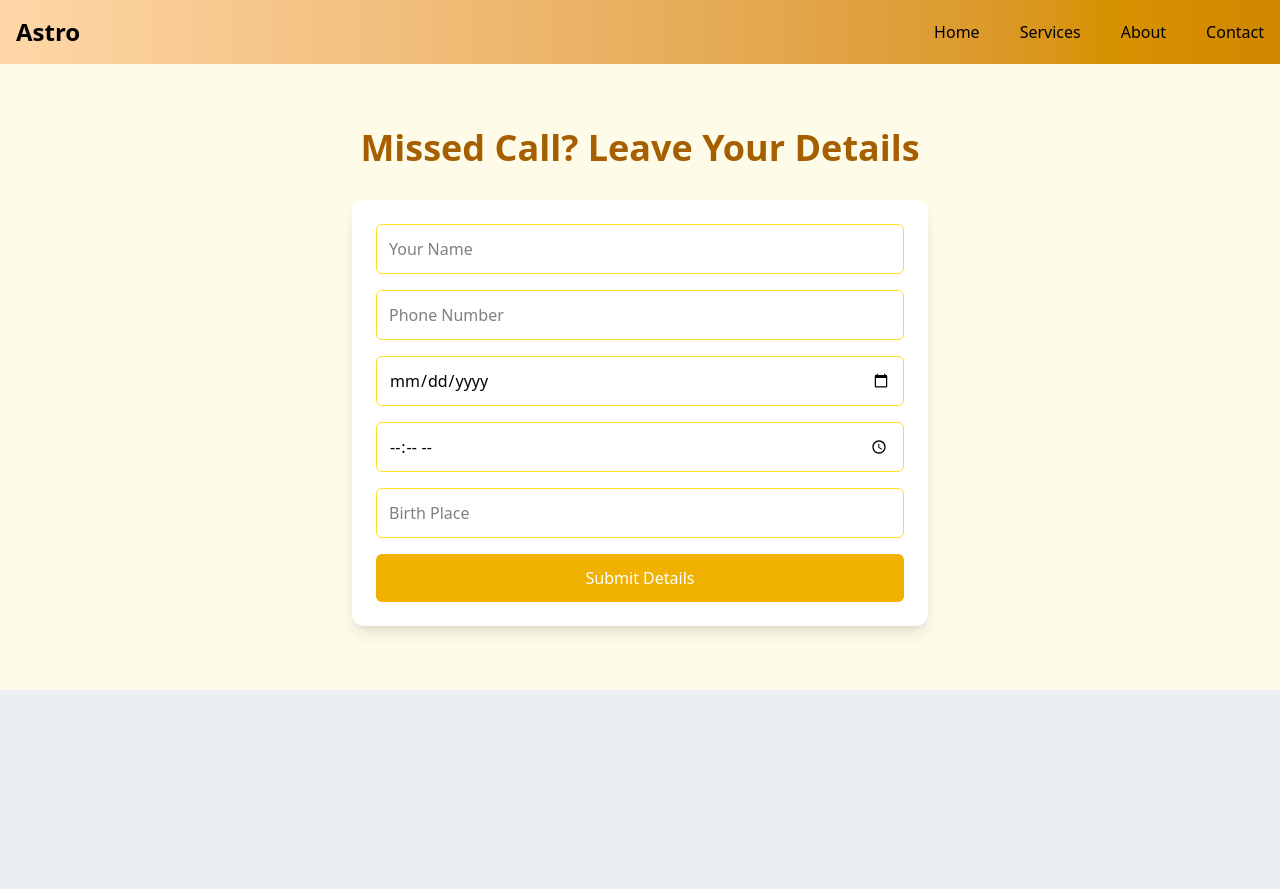
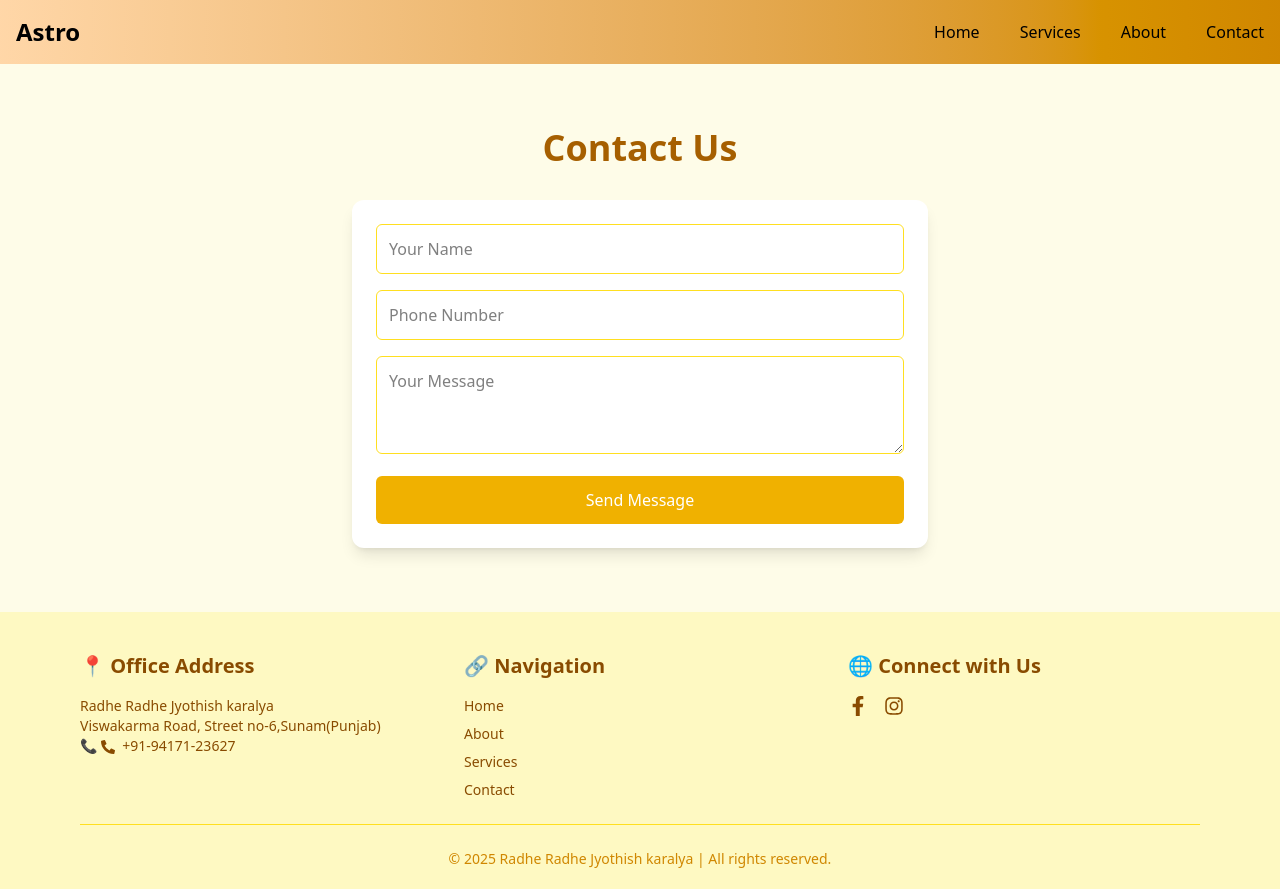
Before and after one commit to harshdeveloper123/astrologyproject, a React (Vite) app in the folder client/: page /contact in a window 1280 px wide. Before the commit the page ends 800 px from the top, so only its background shows below. Built offline with nearby package versions, Linux system fonts and the light colour scheme.

Commit message:
completion of footer and changes in contact form

```diff
--- a/client/package.json
+++ b/client/package.json
@@ -15,6 +15,7 @@
     "lucide-react": "^0.525.0",
     "react": "^19.1.0",
     "react-dom": "^19.1.0",
+    "react-icons": "^5.5.0",
     "react-router-dom": "^7.6.3",
     "tailwindcss": "^4.1.11"
   },
--- a/client/src/App.jsx
+++ b/client/src/App.jsx
@@ -5,14 +5,16 @@ import Home from './Pages/Home';
 import About from './Pages/About'
 import Contact from './Pages/Contact';
 import Services from './Pages/Services'
-
+import Footer from './Components/Footer';
 
 
 
 function App() {
 
   return (
+
     <>
+
       <Navbar/>
       <Routes>
         <Route path='/' element={<Home/>}/>
@@ -20,9 +22,10 @@ function App() {
         <Route path='/services' element={<Services/>}/>
         <Route path='/contact' element={<Contact/>}/>
       </Routes>
-
+      <Footer/>
 
     </>
+
   )
 }
 
--- /dev/null
+++ b/client/src/Components/Footer.jsx
@@ -0,0 +1,57 @@
+import React from 'react'
+import { Link } from 'react-router-dom'
+import { FaFacebookF, FaInstagram, FaPhoneAlt, FaMapMarkerAlt } from 'react-icons/fa'
+
+const Footer = () => {
+  return (
+    <footer className="bg-yellow-100 text-yellow-800 pt-10 pb-5 px-5 md:px-20">
+      <div className="grid md:grid-cols-3 gap-8">
+
+        {/* Address */}
+        <div>
+          <h3 className="text-xl font-semibold mb-4">📍 Office Address</h3>
+          <p className="text-sm">
+            Radhe Radhe Jyothish karalya <br />
+            Viswakarma Road, Street no-6,Sunam(Punjab) <br />
+            📞 <FaPhoneAlt className="inline mr-1" /> +91-94171-23627
+          </p>
+        </div>
+
+        {/* Navigation Links */}
+        <div>
+          <h3 className="text-xl font-semibold mb-4">🔗 Navigation</h3>
+          <ul className="space-y-2 text-sm">
+            <li><Link to="/" className="hover:text-yellow-600">Home</Link></li>
+            <li><Link to="/about" className="hover:text-yellow-600">About</Link></li>
+            <li><Link to="/services" className="hover:text-yellow-600">Services</Link></li>
+            <li><Link to="/contact" className="hover:text-yellow-600">Contact</Link></li>
+          </ul>
+        </div>
+
+        {/* Social Links */}
+        <div>
+          <h3 className="text-xl font-semibold mb-4">🌐 Connect with Us</h3>
+          <div className="flex space-x-4 mt-2">
+            <a href="https://facebook.com" target="_blank" rel="noopener noreferrer"
+               className="text-yellow-800 hover:text-yellow-600 text-xl">
+              <FaFacebookF />
+            </a>
+            <a href="https://instagram.com" target="_blank" rel="noopener noreferrer"
+               className="text-yellow-800 hover:text-yellow-600 text-xl">
+              <FaInstagram />
+            </a>
+          </div>
+        </div>
+      </div>
+
+      <hr className="my-6 border-yellow-300" />
+
+      {/* Copyright */}
+      <p className="text-center text-sm text-yellow-600">
+        © {new Date().getFullYear()} Radhe Radhe Jyothish karalya | All rights reserved.
+      </p>
+    </footer>
+  )
+}
+
+export default Footer
--- a/client/src/Components/Missedcallform.jsx
+++ /dev/null
@@ -1,86 +0,0 @@
-import React, { useState } from 'react'
-
-function Missedcallform() {
-  const [form, setForm] = useState({
-    name: '', phone: '', dob: '', birthTime: '', birthPlace: ''
-  })
-
-  const handleChange = (e) => {
-    setForm({ ...form, [e.target.name]: e.target.value })
-  }
-
-  const handleSubmit = (e) => {
-    e.preventDefault()
-    console.log('Missed Call Form submitted:', form)
-    setForm({ name: '', phone: '', dob: '', birthTime: '', birthPlace: '' })
-  }
-
-  return (
-    <div className="bg-yellow-50 p-8 md:p-16">
-      <h2 className="text-3xl sm:text-4xl font-bold text-yellow-700 text-center mb-8">Missed Call? Leave Your Details</h2>
-      <form
-        onSubmit={handleSubmit}
-        className="max-w-xl mx-auto space-y-4 bg-white p-6 rounded-xl shadow-lg"
-      >
-        <input
-          type="text"
-          name="name"
-          placeholder="Your Name"
-          value={form.name}
-          onChange={handleChange}
-          required
-          className="w-full p-3 border border-yellow-300 rounded-md focus:outline-none focus:ring-2 focus:ring-yellow-500"
-        />
-
-        <input
-          type="tel"
-          name="phone"
-          placeholder="Phone Number"
-          value={form.phone}
-          onChange={handleChange}
-          required
-          className="w-full p-3 border border-yellow-300 rounded-md focus:outline-none focus:ring-2 focus:ring-yellow-500"
-        />
-
-        <input
-          type="date"
-          name="dob"
-          placeholder="Date of Birth"
-          value={form.dob}
-          onChange={handleChange}
-          required
-          className="w-full p-3 border border-yellow-300 rounded-md focus:outline-none focus:ring-2 focus:ring-yellow-500"
-        />
-
-        <input
-          type="time"
-          name="birthTime"
-          placeholder="Birth Time"
-          value={form.birthTime}
-          onChange={handleChange}
-          required
-          className="w-full p-3 border border-yellow-300 rounded-md focus:outline-none focus:ring-2 focus:ring-yellow-500"
-        />
-
-        <input
-          type="text"
-          name="birthPlace"
-          placeholder="Birth Place"
-          value={form.birthPlace}
-          onChange={handleChange}
-          required
-          className="w-full p-3 border border-yellow-300 rounded-md focus:outline-none focus:ring-2 focus:ring-yellow-500"
-        />
-
-        <button
-          type="submit"
-          className="w-full bg-yellow-500 text-white py-3 rounded-md hover:bg-yellow-600 transition-colors duration-300"
-        >
-          Submit Details
-        </button>
-      </form>
-    </div>
-  )
-}
-
-export default Missedcallform
--- a/client/src/Pages/Contact.jsx
+++ b/client/src/Pages/Contact.jsx
@@ -1,10 +1,11 @@
 import React from 'react'
-import Missedcallform from '../Components/Missedcallform'
+
+import Contactform from '../Components/contactform'
 
 function Contact() {
   return (
     <div>
-      <Missedcallform/>
+      <Contactform/>
     </div>
   )
 }
```
Also changed, not shown: 1 other file (tests, documents, lock files or other folders).
